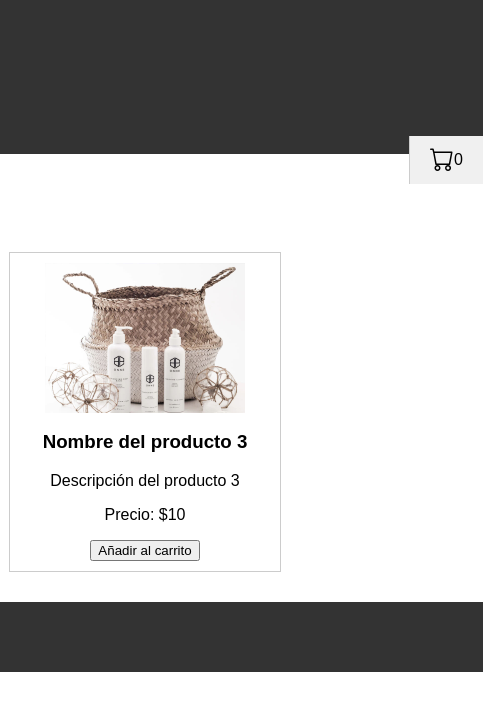
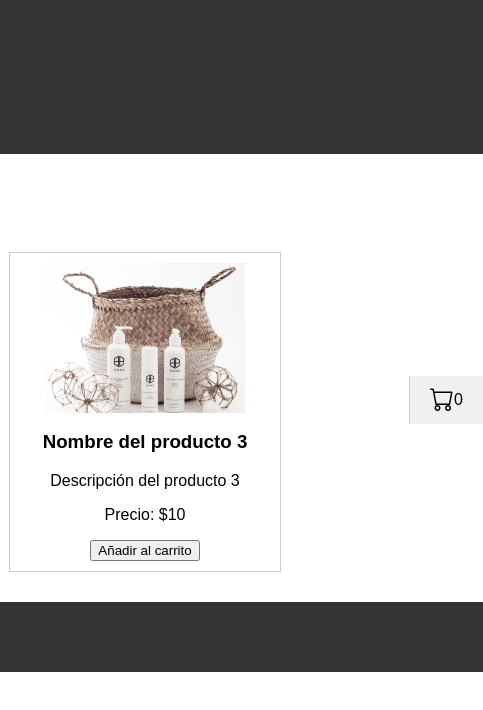
Before and after one commit to TECH-LATAM/PAGE, a plain HTML site: page index.html in a window 1280 px wide. Shown: the full height of the page, 797-1280 px from the left. Drawn offline with nearby package versions, Linux system fonts and the light colour scheme.

Commit message:
act. alto carrito

```diff
--- a/ESTILO/css/style.css
+++ b/ESTILO/css/style.css
@@ -71,7 +71,7 @@ footer {
 /* Contenedor del carrito */
 .carrito-container {
   position: fixed; /* Fija el carrito en la pantalla al hacer scroll */
-  top: 20%; /* Posiciona el carrito en el centro vertical */
+  top: 50%; /* Posiciona el carrito en el centro vertical */
   right: 0; /* Coloca el carrito en el borde derecho */
   transform: translateY(-50%); /* Centra verticalmente el carrito */
   background-color: #fff; /* Fondo blanco */
```
